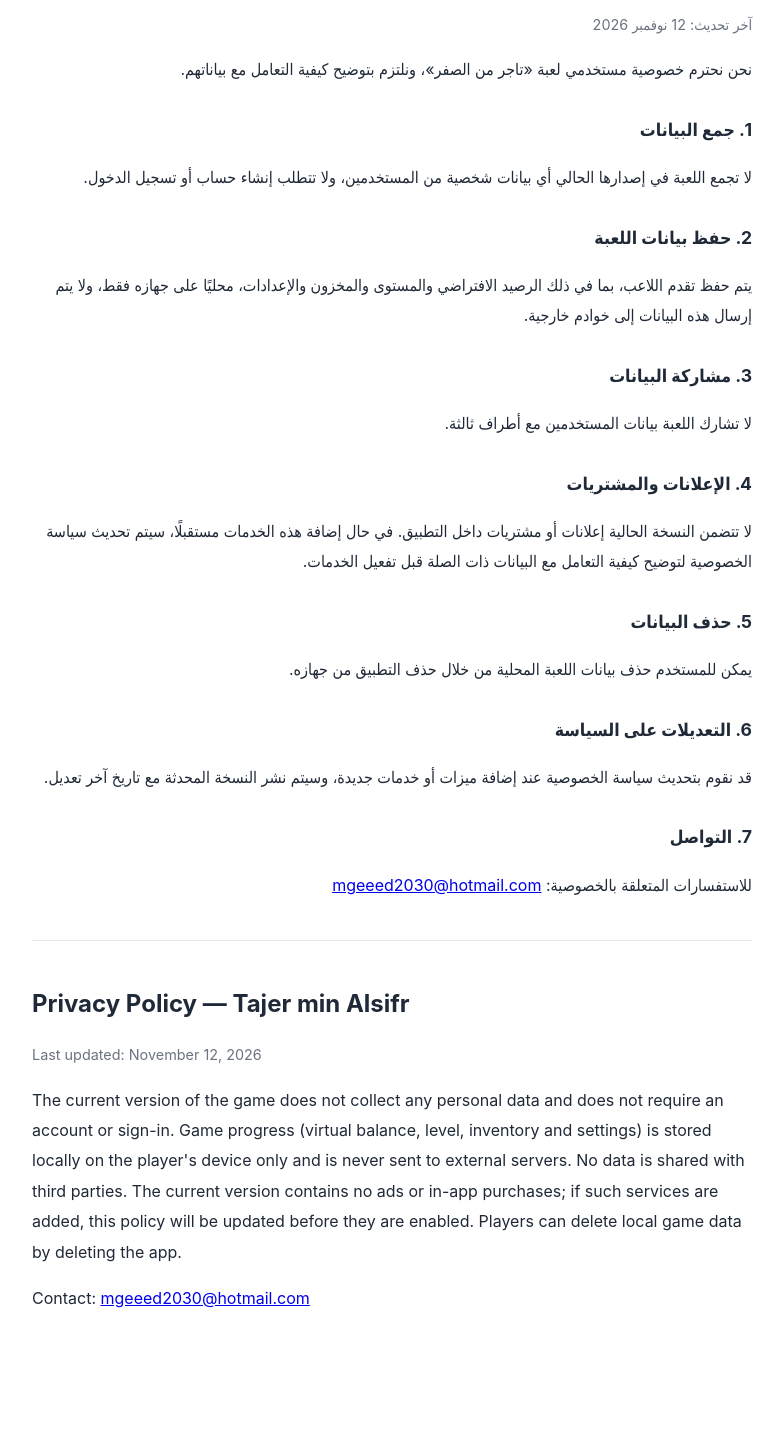
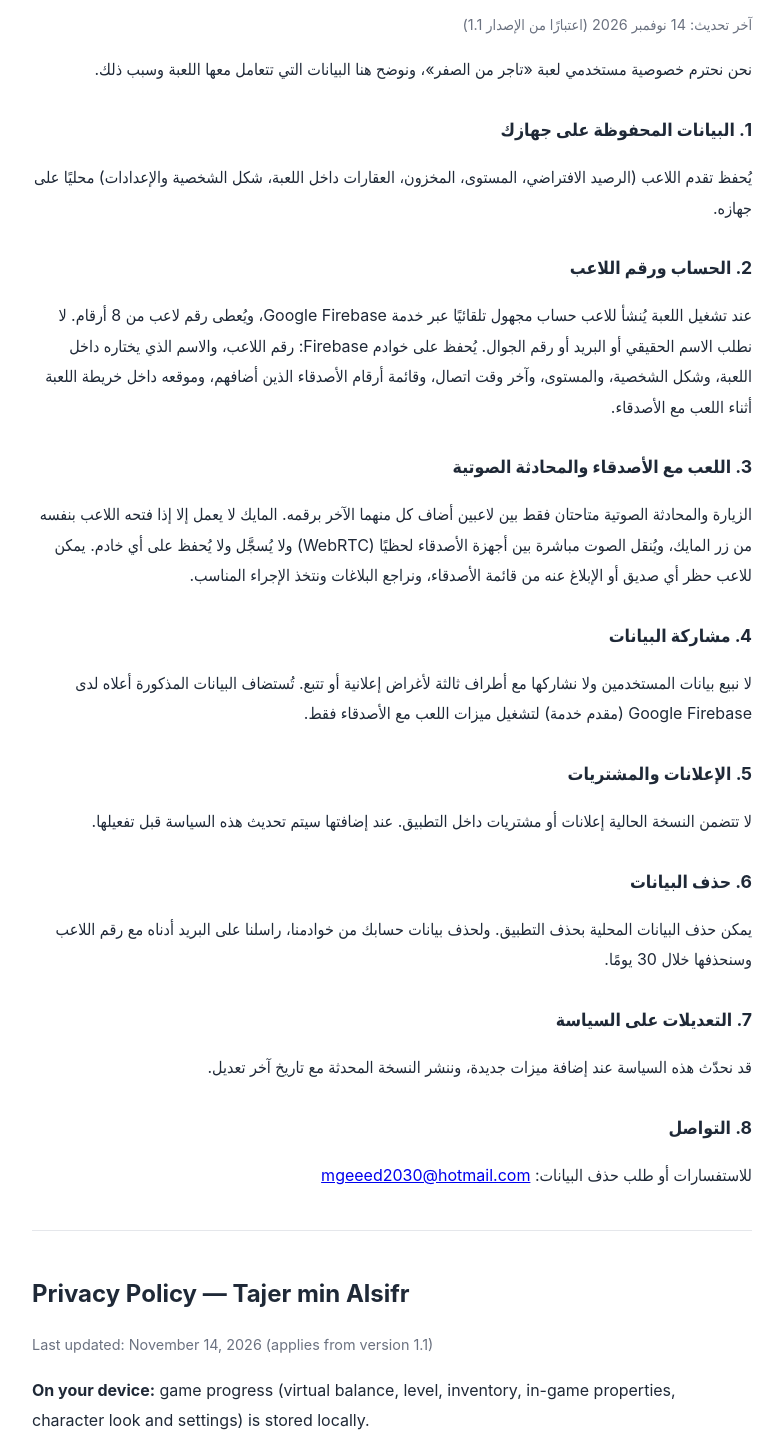
Before and after one commit to mgeeed2090-dot/tajer-privacy, a plain HTML site: page index.html in a window 1280 px wide. Shown: the part 89-1528 px from the top of the page, without its empty margins (248-1031 px from the left). Before the commit the page ends 1442 px from the top, so only its background shows below. Drawn offline with Linux system fonts and the light colour scheme.

Commit message:
Update privacy policy for v1.1 (player ID, friends, voice chat)
Co-Authored-By: Claude Opus 5.5 <noreply@anthropic.com>
Claude-Session: https://claude.ai/code/session_01WCpU6HHJ69bZQiaBP3t5kp

```diff
--- a/index.html
+++ b/index.html
@@ -13,27 +13,34 @@ h1{font-size:1.5rem;margin-bottom:4px}h2{font-size:1.1rem;margin-top:28px}
 </head>
 <body>
 <h1>سياسة الخصوصية — لعبة «تاجر من الصفر»</h1>
-<p class="date">آخر تحديث: 12 نوفمبر 2026</p>
-<p>نحن نحترم خصوصية مستخدمي لعبة «تاجر من الصفر»، ونلتزم بتوضيح كيفية التعامل مع بياناتهم.</p>
-<h2>1. جمع البيانات</h2>
-<p>لا تجمع اللعبة في إصدارها الحالي أي بيانات شخصية من المستخدمين، ولا تتطلب إنشاء حساب أو تسجيل الدخول.</p>
-<h2>2. حفظ بيانات اللعبة</h2>
-<p>يتم حفظ تقدم اللاعب، بما في ذلك الرصيد الافتراضي والمستوى والمخزون والإعدادات، محليًا على جهازه فقط، ولا يتم إرسال هذه البيانات إلى خوادم خارجية.</p>
-<h2>3. مشاركة البيانات</h2>
-<p>لا تشارك اللعبة بيانات المستخدمين مع أطراف ثالثة.</p>
-<h2>4. الإعلانات والمشتريات</h2>
-<p>لا تتضمن النسخة الحالية إعلانات أو مشتريات داخل التطبيق. في حال إضافة هذه الخدمات مستقبلًا، سيتم تحديث سياسة الخصوصية لتوضيح كيفية التعامل مع البيانات ذات الصلة قبل تفعيل الخدمات.</p>
-<h2>5. حذف البيانات</h2>
-<p>يمكن للمستخدم حذف بيانات اللعبة المحلية من خلال حذف التطبيق من جهازه.</p>
-<h2>6. التعديلات على السياسة</h2>
-<p>قد نقوم بتحديث سياسة الخصوصية عند إضافة ميزات أو خدمات جديدة، وسيتم نشر النسخة المحدثة مع تاريخ آخر تعديل.</p>
-<h2>7. التواصل</h2>
-<p>للاستفسارات المتعلقة بالخصوصية: <a href="mailto:mgeeed2030@hotmail.com">mgeeed2030@hotmail.com</a></p>
+<p class="date">آخر تحديث: 14 نوفمبر 2026 (اعتبارًا من الإصدار 1.1)</p>
+<p>نحن نحترم خصوصية مستخدمي لعبة «تاجر من الصفر»، ونوضح هنا البيانات التي تتعامل معها اللعبة وسبب ذلك.</p>
+<h2>1. البيانات المحفوظة على جهازك</h2>
+<p>يُحفظ تقدم اللاعب (الرصيد الافتراضي، المستوى، المخزون، العقارات داخل اللعبة، شكل الشخصية والإعدادات) محليًا على جهازه.</p>
+<h2>2. الحساب ورقم اللاعب</h2>
+<p>عند تشغيل اللعبة يُنشأ للاعب حساب مجهول تلقائيًا عبر خدمة Google Firebase، ويُعطى رقم لاعب من 8 أرقام. لا نطلب الاسم الحقيقي أو البريد أو رقم الجوال. يُحفظ على خوادم Firebase: رقم اللاعب، والاسم الذي يختاره داخل اللعبة، وشكل الشخصية، والمستوى، وآخر وقت اتصال، وقائمة أرقام الأصدقاء الذين أضافهم، وموقعه داخل خريطة اللعبة أثناء اللعب مع الأصدقاء.</p>
+<h2>3. اللعب مع الأصدقاء والمحادثة الصوتية</h2>
+<p>الزيارة والمحادثة الصوتية متاحتان فقط بين لاعبين أضاف كل منهما الآخر برقمه. المايك لا يعمل إلا إذا فتحه اللاعب بنفسه من زر المايك، ويُنقل الصوت مباشرة بين أجهزة الأصدقاء لحظيًا (WebRTC) ولا يُسجَّل ولا يُحفظ على أي خادم. يمكن للاعب حظر أي صديق أو الإبلاغ عنه من قائمة الأصدقاء، ونراجع البلاغات ونتخذ الإجراء المناسب.</p>
+<h2>4. مشاركة البيانات</h2>
+<p>لا نبيع بيانات المستخدمين ولا نشاركها مع أطراف ثالثة لأغراض إعلانية أو تتبع. تُستضاف البيانات المذكورة أعلاه لدى Google Firebase (مقدم خدمة) لتشغيل ميزات اللعب مع الأصدقاء فقط.</p>
+<h2>5. الإعلانات والمشتريات</h2>
+<p>لا تتضمن النسخة الحالية إعلانات أو مشتريات داخل التطبيق. عند إضافتها سيتم تحديث هذه السياسة قبل تفعيلها.</p>
+<h2>6. حذف البيانات</h2>
+<p>يمكن حذف البيانات المحلية بحذف التطبيق. ولحذف بيانات حسابك من خوادمنا، راسلنا على البريد أدناه مع رقم اللاعب وسنحذفها خلال 30 يومًا.</p>
+<h2>7. التعديلات على السياسة</h2>
+<p>قد نحدّث هذه السياسة عند إضافة ميزات جديدة، وننشر النسخة المحدثة مع تاريخ آخر تعديل.</p>
+<h2>8. التواصل</h2>
+<p>للاستفسارات أو طلب حذف البيانات: <a href="mailto:mgeeed2030@hotmail.com">mgeeed2030@hotmail.com</a></p>
 <hr>
 <div class="en">
 <h1>Privacy Policy — Tajer min Alsifr</h1>
-<p class="date">Last updated: November 12, 2026</p>
-<p>The current version of the game does not collect any personal data and does not require an account or sign-in. Game progress (virtual balance, level, inventory and settings) is stored locally on the player's device only and is never sent to external servers. No data is shared with third parties. The current version contains no ads or in-app purchases; if such services are added, this policy will be updated before they are enabled. Players can delete local game data by deleting the app.</p>
+<p class="date">Last updated: November 14, 2026 (applies from version 1.1)</p>
+<p><b>On your device:</b> game progress (virtual balance, level, inventory, in-game properties, character look and settings) is stored locally.</p>
+<p><b>Account and player ID:</b> the game automatically creates an anonymous account using Google Firebase and assigns an 8-digit player ID. We do not ask for your real name, email or phone number. Stored on Firebase servers: player ID, in-game nickname, character look, level, last-online time, the list of friend IDs you added, and your position on the game map while playing with friends.</p>
+<p><b>Friends and voice chat:</b> visits and voice chat only work between two players who have added each other. The microphone is only used after you turn it on with the mic button; audio is sent directly and in real time between friends' devices (WebRTC) and is never recorded or stored on any server. You can block or report any friend from the friends list; we review reports and take appropriate action.</p>
+<p><b>Sharing:</b> we do not sell your data or share it for advertising or tracking. Data is hosted by Google Firebase (a service provider) only to run the friends features.</p>
+<p><b>Ads and purchases:</b> the current version has no ads or in-app purchases; this policy will be updated before they are added.</p>
+<p><b>Deletion:</b> delete the app to remove local data. To delete your account data from our servers, email us your player ID and we will delete it within 30 days.</p>
 <p>Contact: <a href="mailto:mgeeed2030@hotmail.com">mgeeed2030@hotmail.com</a></p>
 </div>
 </body>
```
